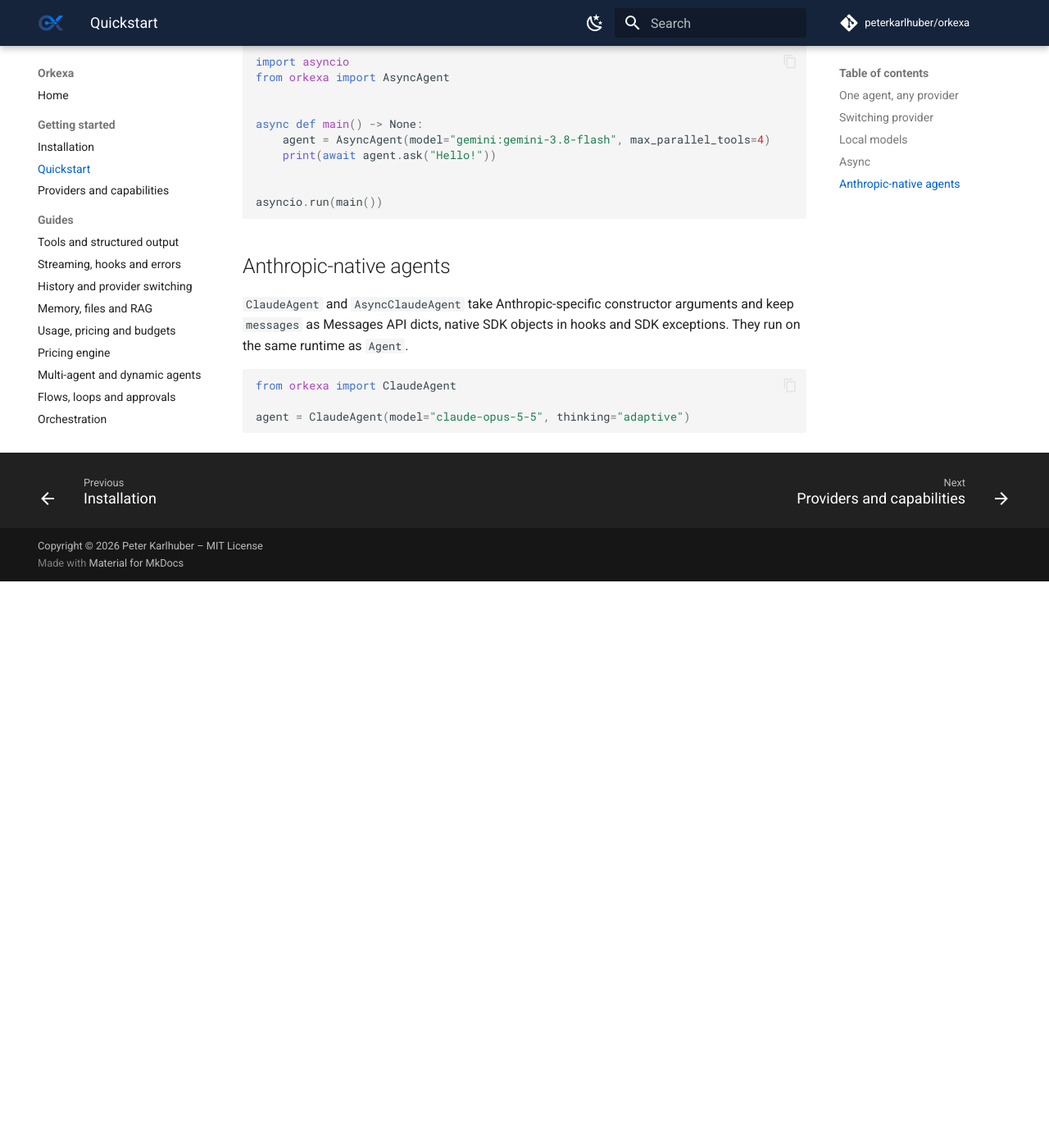
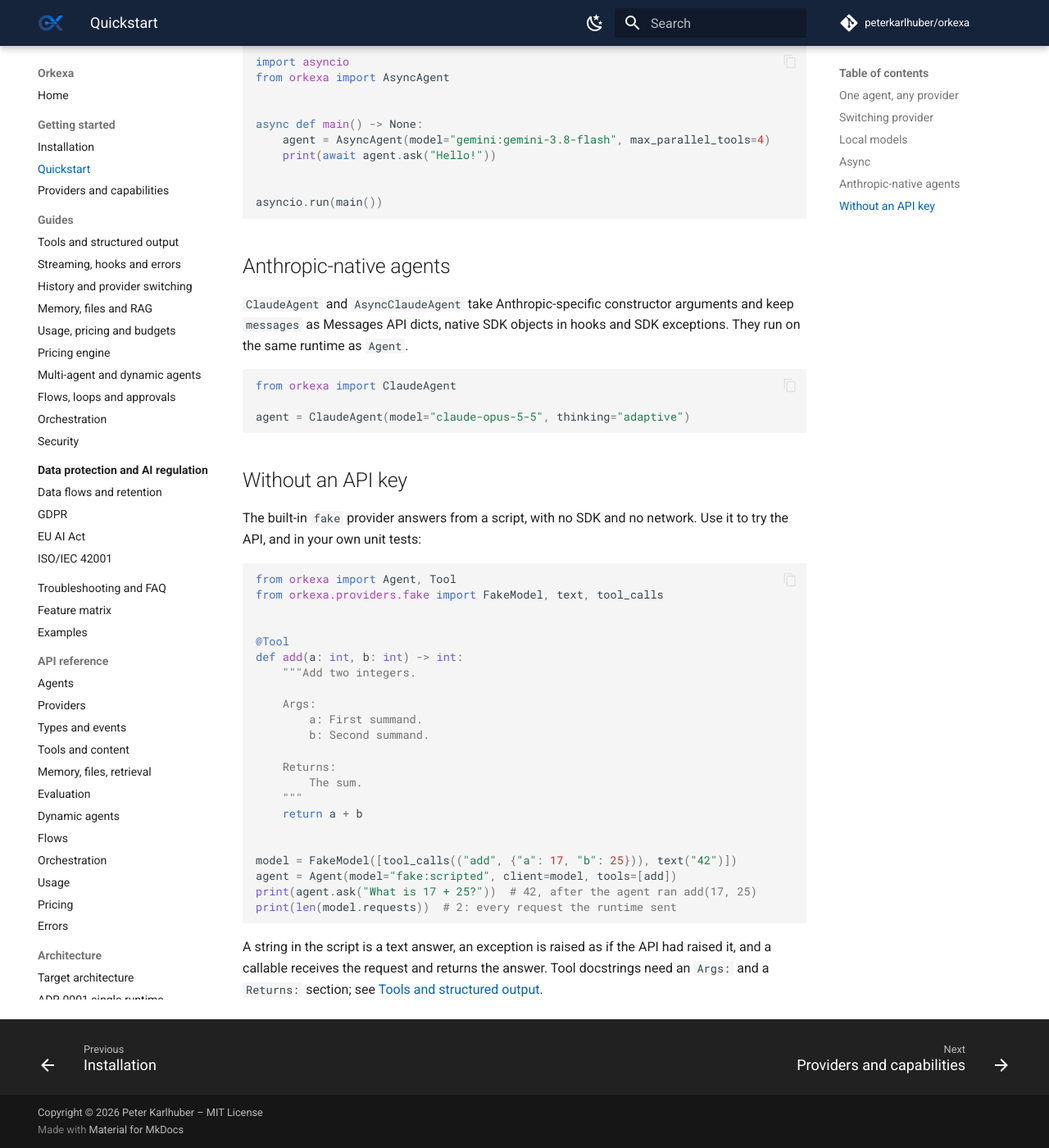
Before and after one commit to peterkarlhuber/orkexa, an MkDocs documentation site: the page built from docs/getting-started/quickstart.md, in a window 1280 px wide and 1400 px high, scrolled down 1324 px. Shown: the whole window at 82% size. Built offline with MkDocs 1.6.1 and Material for MkDocs 9.7.7, drawn with Linux system fonts in a browser that asks for light colours; comment, search, counter and statistics services are not loaded; before the commit the page ends 2033 px from its top, so only the background shows below that.

Commit message:
docs: offline quickstart with the fake provider, missing-key errors, releasing step
The quickstart had no path that runs without a paid API key although the
SDK-free fake provider exists; the troubleshooting table attributed a missing
key to AuthenticationError, while the provider SDKs raise their own errors
before any request; releasing.md still listed SHA-pinning the actions as open.

Co-Authored-By: Claude Opus 5.5 <noreply@anthropic.com>
Claude-Session: https://claude.ai/code/session_011tY7T9UjTQjr8xYpcgPXhM

````diff
--- a/docs/getting-started/quickstart.md
+++ b/docs/getting-started/quickstart.md
@@ -81,3 +81,38 @@ from orkexa import ClaudeAgent
 
 agent = ClaudeAgent(model="claude-opus-5-5", thinking="adaptive")
 ```
+
+## Without an API key
+
+The built-in `fake` provider answers from a script, with no SDK and no network. Use it
+to try the API, and in your own unit tests:
+
+```python
+from orkexa import Agent, Tool
+from orkexa.providers.fake import FakeModel, text, tool_calls
+
+
+@Tool
+def add(a: int, b: int) -> int:
+    """Add two integers.
+
+    Args:
+        a: First summand.
+        b: Second summand.
+
+    Returns:
+        The sum.
+    """
+    return a + b
+
+
+model = FakeModel([tool_calls(("add", {"a": 17, "b": 25})), text("42")])
+agent = Agent(model="fake:scripted", client=model, tools=[add])
+print(agent.ask("What is 17 + 25?"))  # 42, after the agent ran add(17, 25)
+print(len(model.requests))  # 2: every request the runtime sent
+```
+
+A string in the script is a text answer, an exception is raised as if the API had
+raised it, and a callable receives the request and returns the answer. Tool docstrings
+need an `Args:` and a `Returns:` section; see
+[Tools and structured output](../guides/tools-and-structured-output.md).
````
Also changed, not shown: docs/development/releasing.md (+2 -2 lines), docs/troubleshooting.md (+2 -1 lines).
